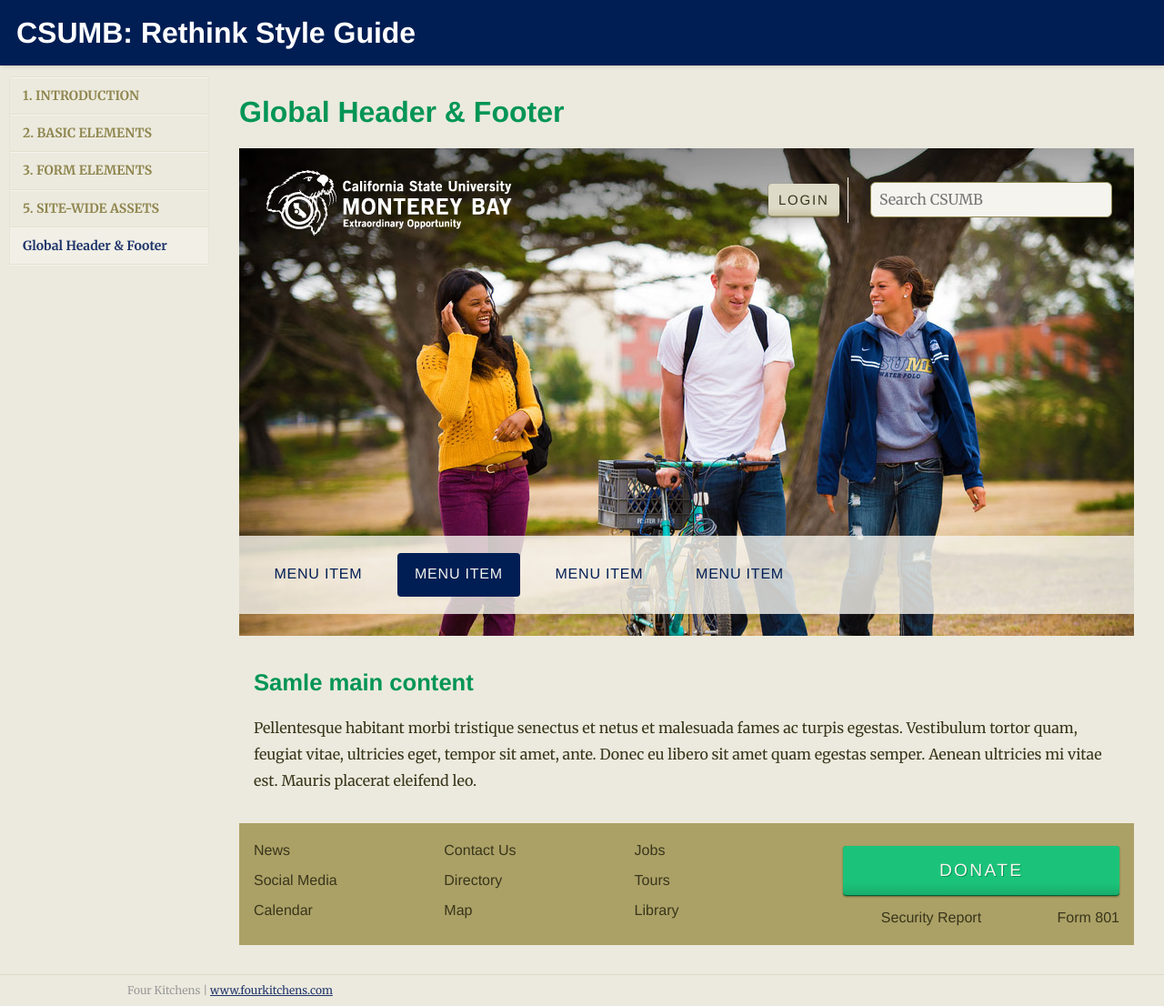
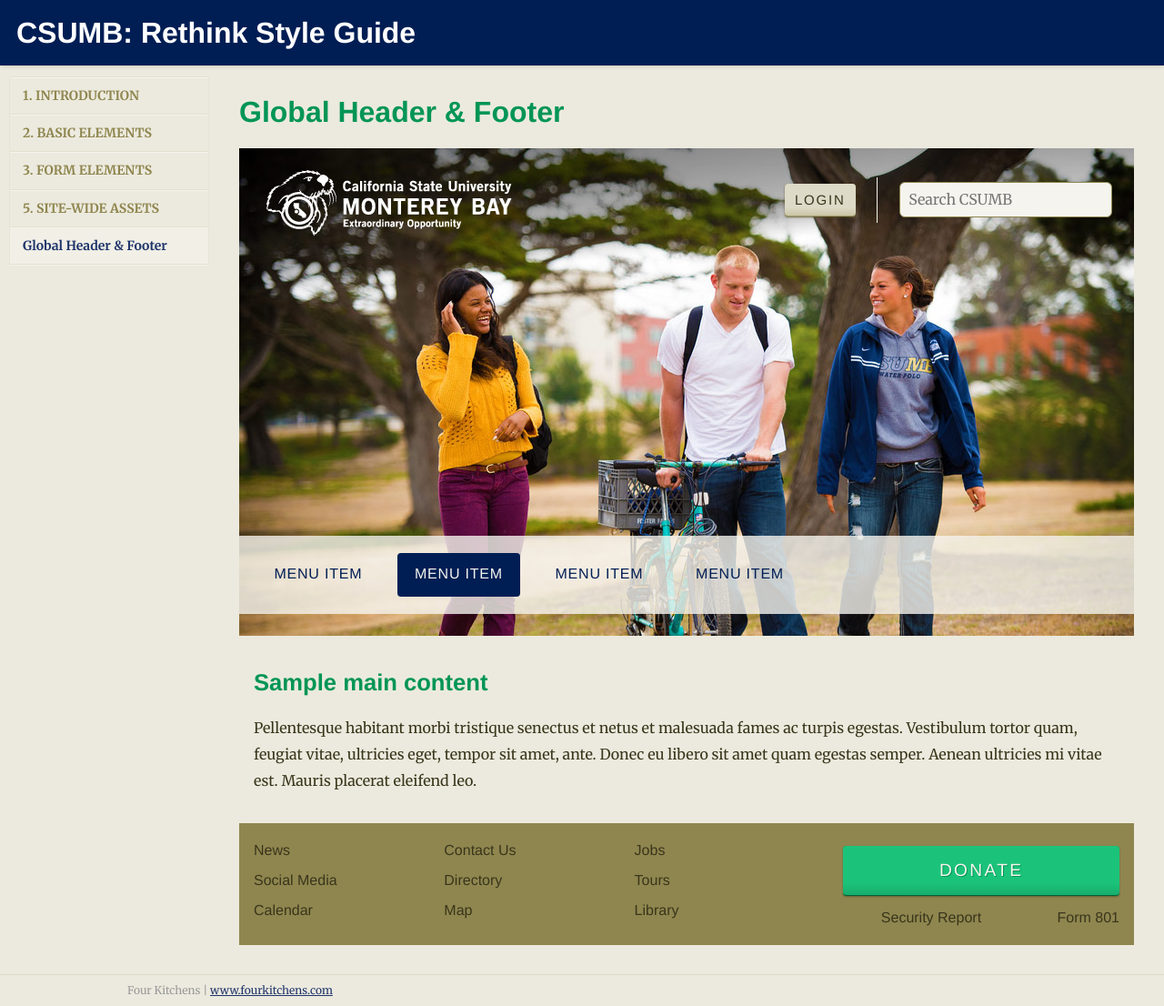
Before and after one commit to fourkitchens/csumb-style-guide, a Jekyll site: the page built from _posts/0005-01-05-global-footer.markdown, in a window 1280 px wide and 1106 px high. Shown: the whole window at 91% size. Built offline with Jekyll 4.4.1, drawn with Linux system fonts in a browser that asks for light colours; nearby versions of some CDN libraries; Markdown is read by kramdown in place of the engine named in the settings.

Commit message:
Fixed minor typo on sample text in footer.markdown file. Made the header background image disappear at leftover breakpoint journal meta large.

```diff
--- a/_posts/0005-01-05-global-footer.markdown
+++ b/_posts/0005-01-05-global-footer.markdown
@@ -29,7 +29,7 @@
 
 <div id="main">
   <div class="main-container">
-  <h2>Samle main content</h2>
+  <h2>Sample main content</h2>
     <p>Pellentesque habitant morbi tristique senectus et netus et malesuada fames ac turpis egestas. Vestibulum tortor quam, feugiat vitae, ultricies eget, tempor sit amet, ante. Donec eu libero sit amet quam egestas semper. Aenean ultricies mi vitae est. Mauris placerat eleifend leo.</p>
   </div>
 </div>
--- a/css/style.css
+++ b/css/style.css
@@ -1341,10 +1341,9 @@
  * The design for the header.
  */
 #header {
-  background-color: #cfc9a8;
+  background-color: #001e54;
   color: #f5f4ee;
   padding: 0;
-  background-image: url(../images/photos/header-students.jpg);
   background-repeat: no-repeat;
   background-position: top center;
   width: 100%;
@@ -1359,6 +1358,7 @@
 @media (min-width: 70em) {
   #header {
     min-height: 535px;
+    background-image: url(../images/photos/header-students.jpg);
   }
 }
 #header .top {
@@ -1397,12 +1397,12 @@
   float: left;
 }
 #header .user-login {
-  width: 23.40426%;
+  width: 31.91489%;
   clear: right;
   float: left;
   margin-left: 0;
   margin-right: 2.12766%;
-  padding: 0;
+  padding-right: 1em;
   margin: 0;
   border-right: 1px solid #f5f4ee;
 }
@@ -1412,8 +1412,11 @@
   margin-right: 0;
   margin-left: 2.12766%;
 }
+#header .user-login button {
+  float: right;
+}
 #header .block-search {
-  width: 74.46809%;
+  width: 65.95745%;
   clear: right;
   float: right;
   margin-right: 0;
@@ -1854,7 +1857,7 @@
  */
 #footer {
   color: #dddac7;
-  background-color: #aba166;
+  background-color: #8f864f;
   width: 100%;
   float: right;
   margin-left: 0;
--- a/sass/components/_footer.scss
+++ b/sass/components/_footer.scss
@@ -4,7 +4,7 @@
  */
 #footer {
   color: wp-color($grey, bright);
-  background-color: wp-color($tan, 'main', 10%);
+  background-color: wp-color($tan, 'main');
   @include add-grid(12);
   @include grid-span(12,1);
   padding: 1em;
```
Also changed, not shown: css/style-ie8.css (+8 -6 lines), sass/components/_header.scss (+8 -5 lines).
